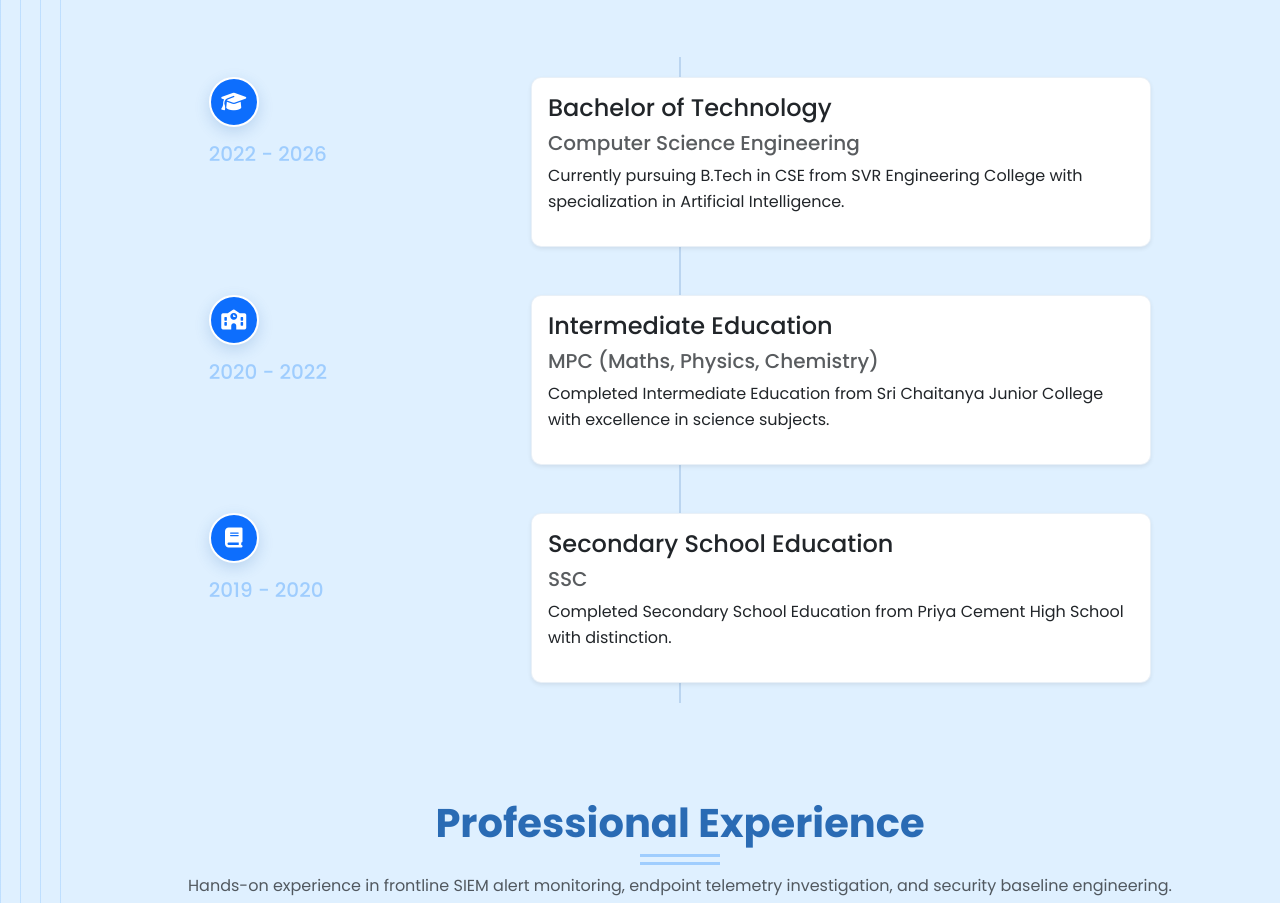
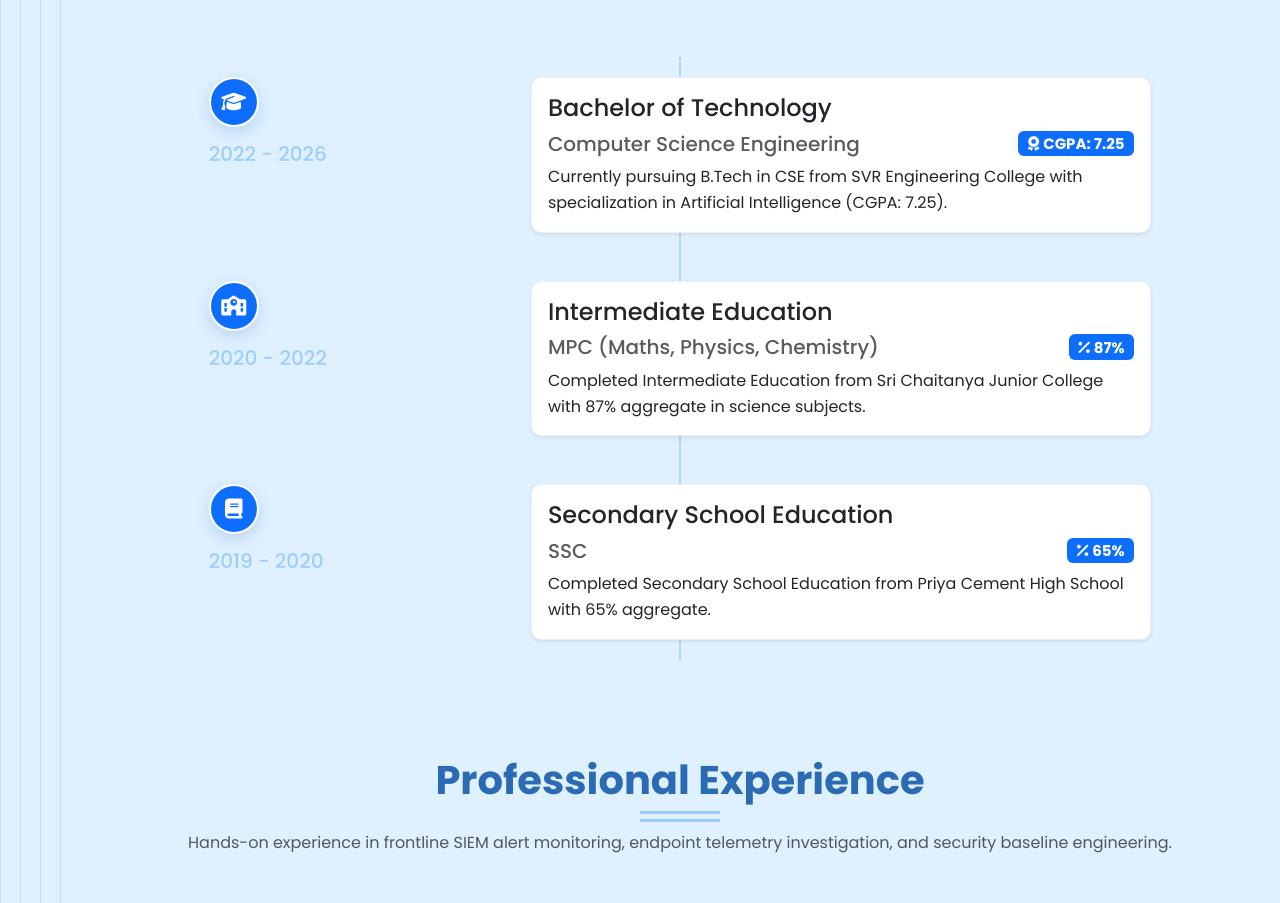
Before and after one commit to GNANAPRAKASH3131/soc-analyst-portfolio, a plain HTML site: page index.html in a window 1280 px wide. Shown: the part 1540-2443 px from the top of the page. Drawn offline with nearby package versions, Linux system fonts and the light colour scheme.

Commit message:
feat: add CGPA and percentage scores to Education timeline

```diff
--- a/index.html
+++ b/index.html
@@ -247,11 +247,13 @@
                                 <div class="timeline-panel card shadow-sm p-3">
                                     <div class="timeline-heading">
                                         <h4>Bachelor of Technology</h4>
-                                        <h5 class="text-muted">Computer Science Engineering</h5>
+                                        <h5 class="text-muted d-flex justify-content-between align-items-center flex-wrap gap-2">
+                                            <span>Computer Science Engineering</span>
+                                            <span class="badge bg-primary text-white"><i class="fas fa-award me-1"></i>CGPA: 7.25</span>
+                                        </h5>
                                     </div>
                                     <div class="timeline-body">
-                                        <p>Currently pursuing B.Tech in CSE from SVR Engineering College with
-                                            specialization in Artificial Intelligence.</p>
+                                        <p class="mb-0">Currently pursuing B.Tech in CSE from SVR Engineering College with specialization in Artificial Intelligence (CGPA: 7.25).</p>
                                     </div>
                                 </div>
                             </div>
@@ -269,11 +271,13 @@
                                 <div class="timeline-panel card shadow-sm p-3">
                                     <div class="timeline-heading">
                                         <h4>Intermediate Education</h4>
-                                        <h5 class="text-muted">MPC (Maths, Physics, Chemistry)</h5>
+                                        <h5 class="text-muted d-flex justify-content-between align-items-center flex-wrap gap-2">
+                                            <span>MPC (Maths, Physics, Chemistry)</span>
+                                            <span class="badge bg-primary text-white"><i class="fas fa-percentage me-1"></i>87%</span>
+                                        </h5>
                                     </div>
                                     <div class="timeline-body">
-                                        <p>Completed Intermediate Education from Sri Chaitanya Junior College with
-                                            excellence in science subjects.</p>
+                                        <p class="mb-0">Completed Intermediate Education from Sri Chaitanya Junior College with 87% aggregate in science subjects.</p>
                                     </div>
                                 </div>
                             </div>
@@ -291,11 +295,13 @@
                                 <div class="timeline-panel card shadow-sm p-3">
                                     <div class="timeline-heading">
                                         <h4>Secondary School Education</h4>
-                                        <h5 class="text-muted">SSC</h5>
+                                        <h5 class="text-muted d-flex justify-content-between align-items-center flex-wrap gap-2">
+                                            <span>SSC</span>
+                                            <span class="badge bg-primary text-white"><i class="fas fa-percentage me-1"></i>65%</span>
+                                        </h5>
                                     </div>
                                     <div class="timeline-body">
-                                        <p>Completed Secondary School Education from Priya Cement High School with
-                                            distinction.</p>
+                                        <p class="mb-0">Completed Secondary School Education from Priya Cement High School with 65% aggregate.</p>
                                     </div>
                                 </div>
                             </div>
```
